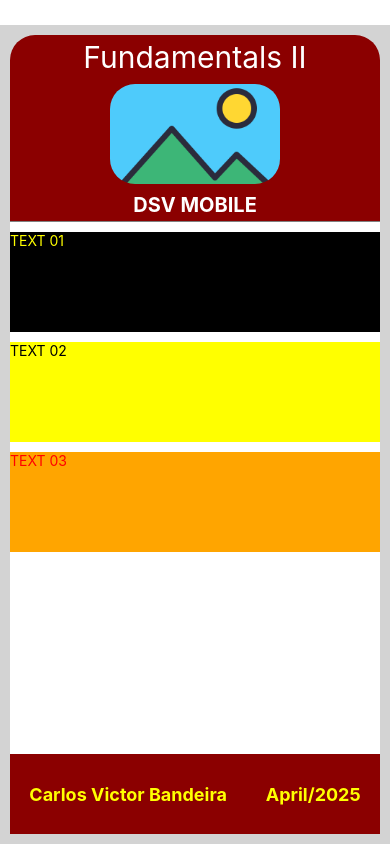
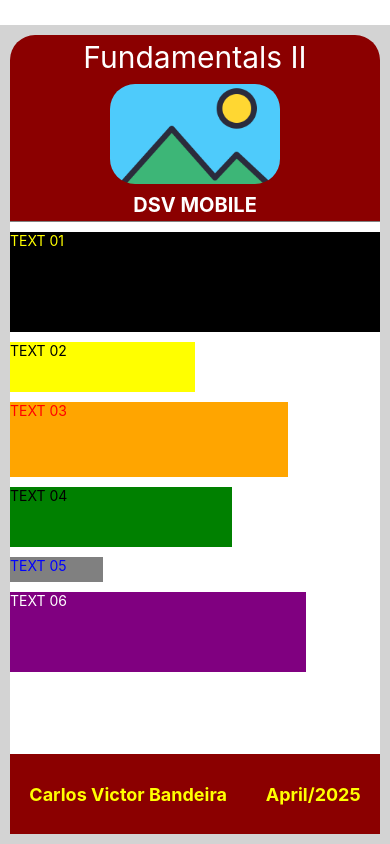
Before and after one commit to csvbandeira/programacao-mobile, a React Native app in the folder myApp/: screen / in a window 390 px wide. Built offline with nearby package versions, Linux system fonts and the light colour scheme.

Commit message:
componentes - desafio 03

```diff
--- a/myApp/App.js
+++ b/myApp/App.js
@@ -9,9 +9,9 @@ import Footer from "./src/components/Footer";
 const App = () => {
   return (
     <View id="background" style={Style.background}>
-      <Header />
+      <Header Path={require("./assets/img/img1.png")} />
       <Body />
-      <Footer />
+      <Footer Author={"Carlos Victor Bandeira"} Date={"April/2025"} />
     </View>
   );
 };
--- a/myApp/src/components/Body.js
+++ b/myApp/src/components/Body.js
@@ -10,16 +10,43 @@ const Body = () => {
         Words={"TEXT 01"}
         ColorForWords={"yellow"}
         ColorForBackground={"black"}
+        Height={100}
+        Width={"100%"}
       />
       <Card
         Words={"TEXT 02"}
         ColorForWords={"black"}
         ColorForBackground={"yellow"}
+        Height={50}
+        Width={"50%"}
       />
       <Card
         Words={"TEXT 03"}
         ColorForWords={"red"}
         ColorForBackground={"orange"}
+        Height={75}
+        Width={"75%"}
+      />
+      <Card
+        Words={"TEXT 04"}
+        ColorForWords={"black"}
+        ColorForBackground={"green"}
+        Height={60}
+        Width={"60%"}
+      />
+      <Card
+        Words={"TEXT 05"}
+        ColorForWords={"blue"}
+        ColorForBackground={"gray"}
+        Height={25}
+        Width={"25%"}
+      />
+      <Card
+        Words={"TEXT 06"}
+        ColorForWords={"white"}
+        ColorForBackground={"purple"}
+        Height={80}
+        Width={"80%"}
       />
     </ScrollView>
   );
--- a/myApp/src/components/Card.js
+++ b/myApp/src/components/Card.js
@@ -1,14 +1,14 @@
 import { View, Text } from "react-native";
 
-const Card = ({ Words, ColorForWords, ColorForBackground }) => {
+const Card = ({ Words, ColorForWords, ColorForBackground, Height, Width }) => {
   return (
     <View
       id="body"
       style={{
         backgroundColor: ColorForBackground,
         marginTop: 10,
-        height: 100,
-        width: "100%",
+        height: Height,
+        width: Width,
       }}
     >
       <Text style={{ color: ColorForWords }}>{Words}</Text>
--- a/myApp/src/components/Footer.js
+++ b/myApp/src/components/Footer.js
@@ -2,14 +2,11 @@ import { View, Text } from "react-native";
 
 import Style from "../styles/style";
 
-const Footer = () => {
-  const author = "Carlos Victor Bandeira";
-  const date = "April/2025";
-
+const Footer = ({ Author, Date }) => {
   return (
     <View id="footer" style={Style.footer}>
-      <Text style={Style.footerAuthor}>{author}</Text>
-      <Text style={Style.footerAuthor}>{date}</Text>
+      <Text style={Style.footerAuthor}>{Author}</Text>
+      <Text style={Style.footerAuthor}>{Date}</Text>
     </View>
   );
 };
--- a/myApp/src/components/Header.js
+++ b/myApp/src/components/Header.js
@@ -2,14 +2,11 @@ import { View, Text, Image } from "react-native";
 
 import Style from "../styles/style";
 
-const Header = () => {
+const Header = ({ Path }) => {
   return (
     <View id="header" style={Style.header}>
       <Text style={Style.headerSubtitle}>DSV MOBILE</Text>
-      <Image
-        source={require("../../assets/img/img1.png")}
-        style={Style.headerImage}
-      />
+      <Image source={Path} style={Style.headerImage} />
       <Text style={Style.headerTitle}>Fundamentals II</Text>
     </View>
   );
```
